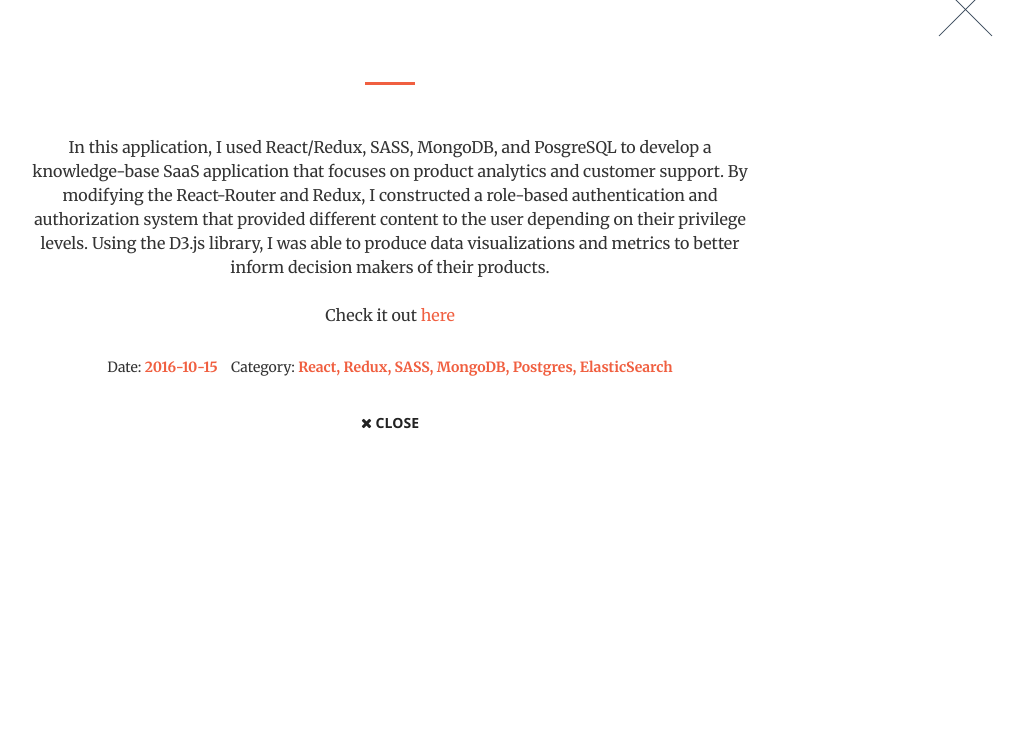
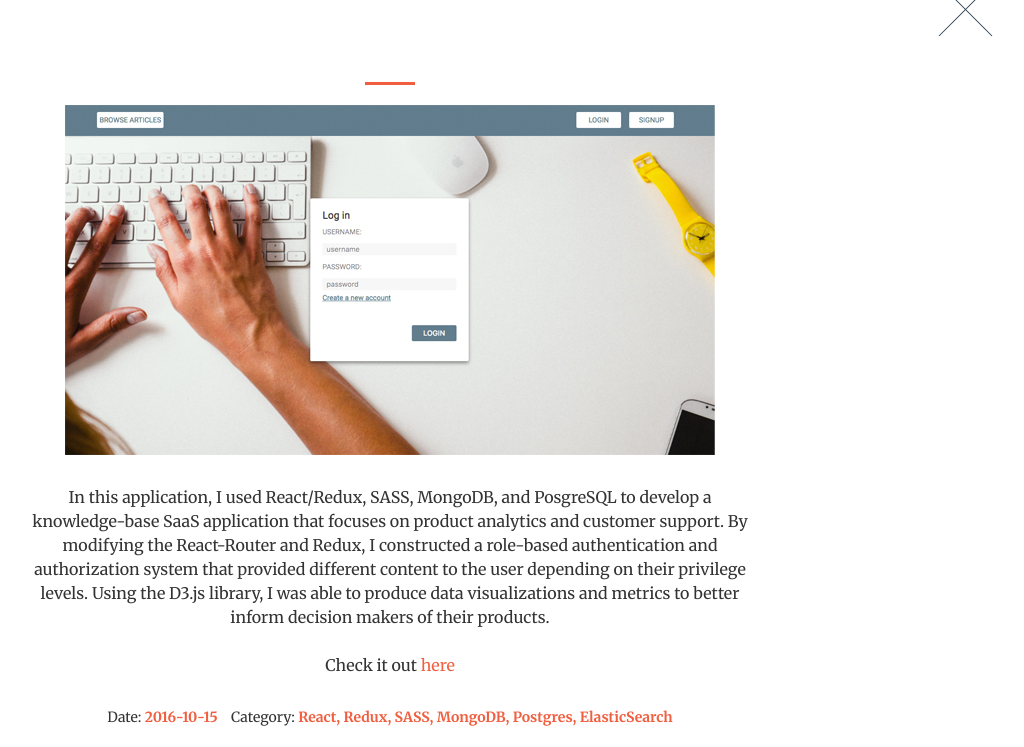
Before and after one commit to veryscarycary/portfolio_site, a website: page index.html in a window 1280 px wide. Both pictures are taken after a click on the link 639 px from the left and 2365 px from the top of the page. Shown: the part 2018-2765 px from the top of the page, without its empty margins (250-1274 px from the left). Drawn offline with nearby package versions, Linux system fonts and the light colour scheme; files that its build step writes are made by us from their sources.

Commit message:
Fix athena image

```diff
--- a/index.html
+++ b/index.html
@@ -508,7 +508,7 @@
                 <div class="modal-body">
                     <h2></h2>
                     <hr class="star-primary"/>
-                    <img src="img/portfolio/AthenaModal" class="img-responsive img-centered" alt=""/>
+                    <img src="img/portfolio/AthenaModal.jpg" class="img-responsive img-centered" alt=""/>
                     <p>In this application, I used React/Redux, SASS, MongoDB, and PosgreSQL to develop a knowledge-base SaaS application that focuses on product analytics and customer support. By modifying the React-Router and Redux, I constructed a role-based authentication and authorization system that provided different content to the user depending on their privilege levels. Using the D3.js library, I was able to produce data visualizations and metrics to better inform decision makers of their products.<br/><br/> Check it out <a href="http://54.183.77.240:3000" target="_blank">here</a></p>
                     <ul class="list-inline item-details">
                         <li>Date:
```
